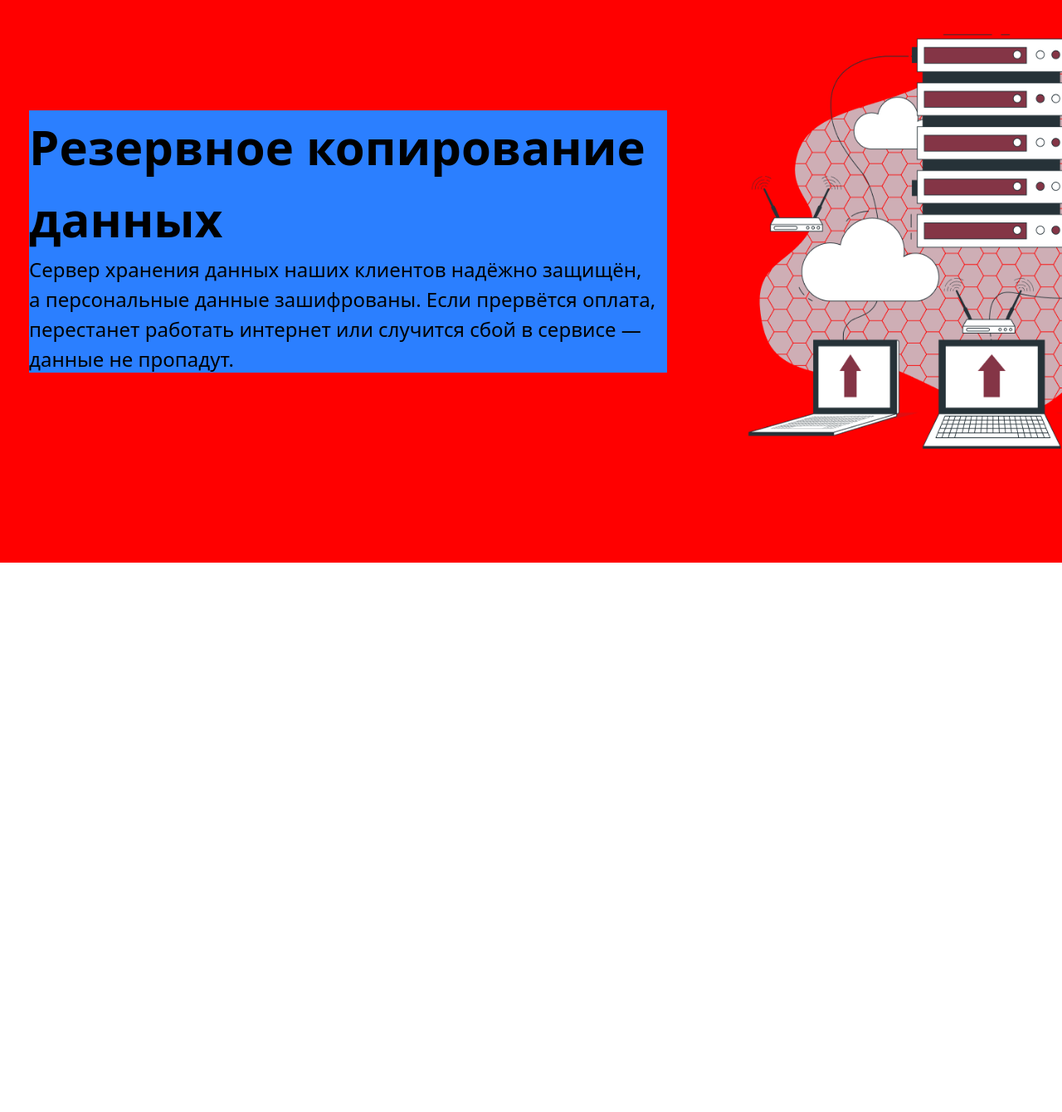
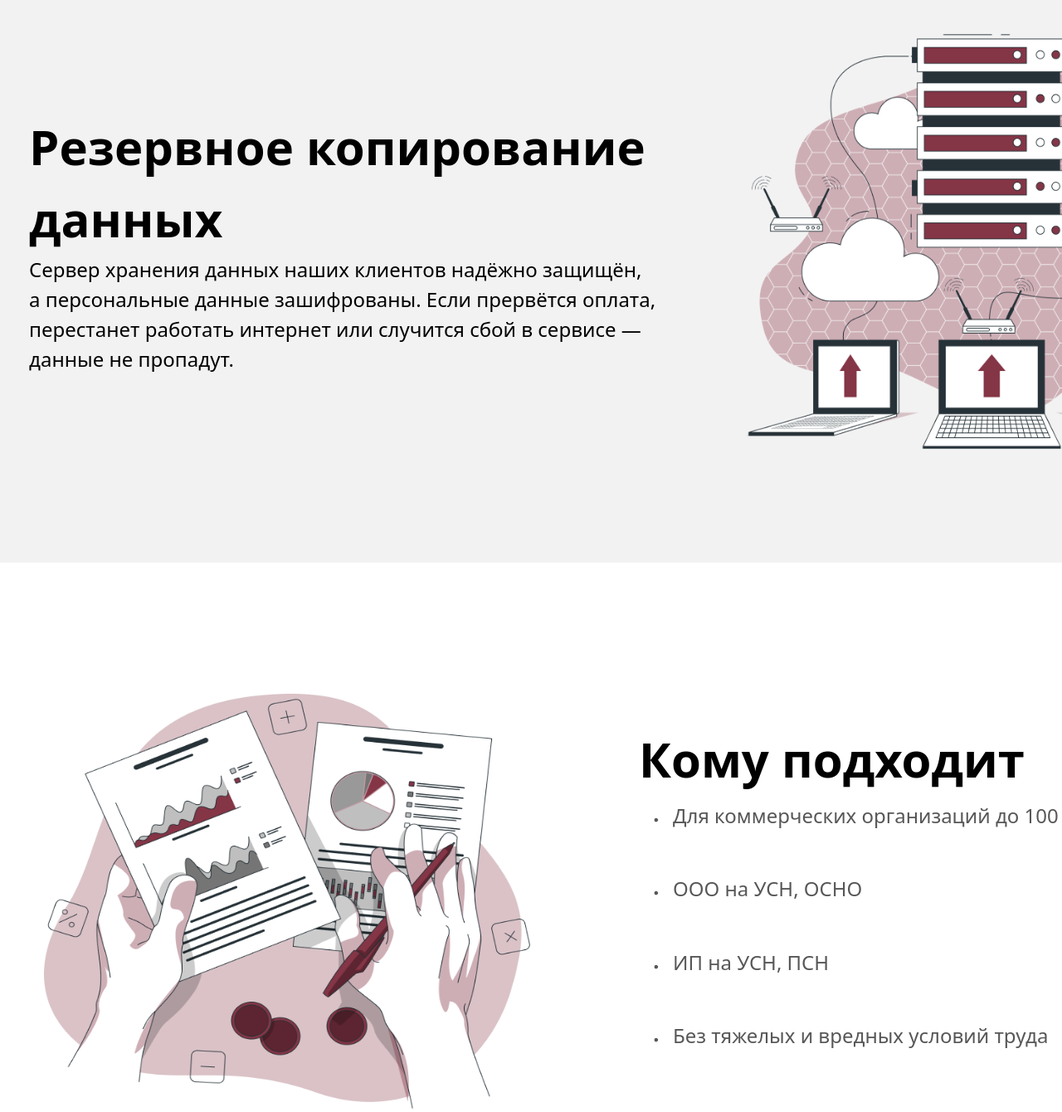
Before and after one commit to brotechno750-bot/Exam2-2, a website: page index.html in a window 1280 px wide. Shown: the part 7980-9320 px from the top of the page at 83% size. Before the commit the page ends 8658 px from the top, so only its background shows below. Drawn offline with Linux system fonts and the light colour scheme.

Commit message:
sakshon11

```diff
--- a/index.html
+++ b/index.html
@@ -452,11 +452,10 @@
 
     </div>
 
-    <div
-        class="div10 lg:w-[1520px] lg:h-[775px] lg:flex lg:flex-row lg:justify-around  md:w-[768px] md:h-[738px]  md:gap-[25px]
-        flex flex-col items-center w-[375px] h-[591px] gap-[25px] m-auto bg-[red]">
+    <div class="div10 lg:w-[1520px] lg:h-[775px] lg:flex lg:flex-row lg:justify-around mb-5  md:w-[768px] md:h-[738px]  md:gap-[25px]
+        flex flex-col items-center w-[375px] h-[591px] gap-[25px] m-auto bg-[#F2F2F2]">
 
-        <div class="div10bolo lg:w-[769px] lg:h-[316px] md:w-[690px] md:h-[210] w-[345px] h-[200px] bg-blue-500 ">
+        <div class="div10bolo lg:w-[769px] lg:h-[316px] md:w-[690px] md:h-[210] w-[345px] h-[200px]  ">
             <h2 class="lg:text-[58px] md:text-[40px] text-[26px] font-bold">Резервное копирование данных</h2>
 
             <p class="lg:text-[24px] md:text-[24px] text-[14px] font-[400]">
@@ -470,6 +469,48 @@
             alt="">
     </div>
 
+    <div class="div11 lg:w-[1520px] lg:h-[775px] lg:flex lg:flex-row-reverse lg:justify-around  md:w-[768px] md:h-[900px]  md:gap-[25px]
+        flex flex-col items-center w-[375px] h-[680px] gap-[25px] m-auto ">
+
+        <div class="div10bolo lg:w-[697px] lg:h-[430px] md:w-[694px] md:h-[219] w-[348px] h-[327px]  ">
+            <h2 class="lg:text-[58px] md:text-[40px] text-[26px] font-bold">Кому подходит</h2>
+
+            <div class="flex flex-col justify-between lg:w-[769px] lg:h-[316px] md:w-[690px] md:h-[210] w-[345px] h-[200px]">
+                <div class="flex justify-start items-center  ">
+                    <img class="w-[9px] h-[9px] m-4 mt-[25px]" src="./Снимок экрана 2026-02-19 080258.png" alt="">
+                    <p class="lg:text-[24px] md:text-[24px] text-[14px] text-[#575757] font-[400] pr-10">
+                        Для коммерческих организаций до 100 сотрудников
+                    </p>
+                </div>
+
+                <div class="flex justify-start items-center">
+                    <img class="w-[9px] h-[9px] m-4 mt-[25px]" src="./Снимок экрана 2026-02-19 080258.png" alt="">
+                    <p class="lg:text-[24px] md:text-[24px] text-[14px] font-[400] text-[#575757]">
+                        ООО на УСН, ОСНО
+                    </p>
+                </div>
+
+                <div class="flex justify-start items-center">
+                    <img class="w-[9px] h-[9px] m-4 mt-[25px]" src="./Снимок экрана 2026-02-19 080258.png" alt="">
+                    <p class="lg:text-[24px] md:text-[24px] text-[14px] font-[400] text-[#575757]">
+                        ИП на УСН, ПСН
+                    </p>
+                </div>
+
+                <div class="flex justify-start items-center">
+                    <img class="w-[9px] h-[9px] m-4 mt-[25px]" src="./Снимок экрана 2026-02-19 080258.png" alt="">
+                    <p class="lg:text-[24px] md:text-[24px] text-[14px] font-[400] text-[#575757] pr-10 ">
+                       Без тяжелых и вредных условий труда
+                    </p>
+                </div>
+            </div>
+        </div>
+
+
+        <img class="lg:w-[586px] lg:h-[500px] md:w-[568px] md:h-[475px] w-[344px] h-[287px]" src="./Frame (13).png"
+            alt="">
+    </div>
+
 
 </body>
 
```
Also changed, not shown: Frame (13).png (added), src/output.css, Снимок экрана 2026-02-19 080258.png (added).
